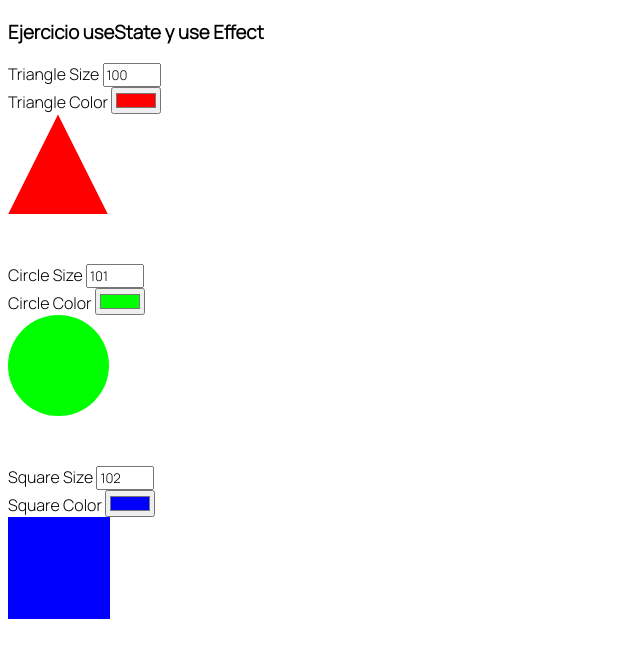
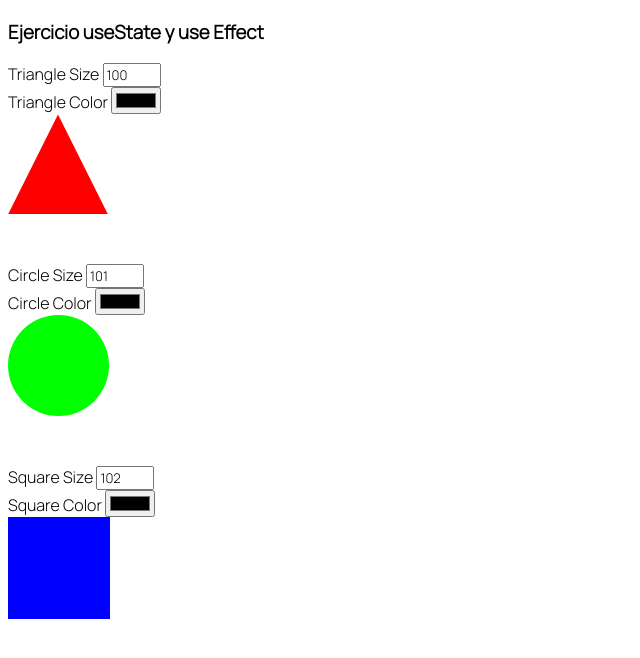
Before and after one commit to eliashz/ReactAvanzado-Modulo2, a React (Vite) app: page / in a window 1280 px wide. Shown: the top 658 px of the page, without its empty margins (0-640 px from the left). Built offline with nearby package versions, Linux system fonts and the light colour scheme.

Commit message:
input color ok

```diff
--- a/src/components/Selector.jsx
+++ b/src/components/Selector.jsx
@@ -1,12 +1,12 @@
 import React, { useState } from 'react'
 import useEqual from '../hooks/useEqual'
-import Figure from './atoms/Figure'
+import { Figure, Input } from './atoms'
 
 const Selector = ({ shape, shapeSize, shapeColor, setEqual, equal }) => {
   const [size, setSize] = useState(shapeSize)
   const [color, setColor] = useState(shapeColor)
 
-  useEqual(setEqual, equal, shape, size, color)
+  //useEqual(setEqual, equal, shape, size, color)
 
   return (
     <div style={{ marginBottom: '50px' }}>
@@ -20,9 +20,13 @@ const Selector = ({ shape, shapeSize, shapeColor, setEqual, equal }) => {
           onChange={e => setSize(e.target.value)}
         />
       </div>
-      <div>
+      {/* <div>
         {shape} Color <input type='color' value={color} onChange={e => setColor(e.target.value)} />
-      </div>
+      </div> */}
+
+      <Input type='color' shape={shape} shapeColor={shapeColor} setColor={setColor} color={color}>
+        {shape} Color
+      </Input>
       <Figure shape={shape} shapeSize={size} shapeColor={color} />
     </div>
   )
--- /dev/null
+++ b/src/components/atoms/Input.jsx
@@ -0,0 +1,11 @@
+import React from 'react'
+
+const Input = ({ children, type, setValue, value }) => {
+  return (
+    <div>
+      {children} <input type={type} value={value} onChange={e => setValue(e.target.value)} />
+    </div>
+  )
+}
+
+export default Input
--- a/src/components/atoms/index.js
+++ b/src/components/atoms/index.js
@@ -1 +1,2 @@
-export * from "./Figure";
+export { default as Figure } from './Figure'
+export { default as Input } from './Input'
```
